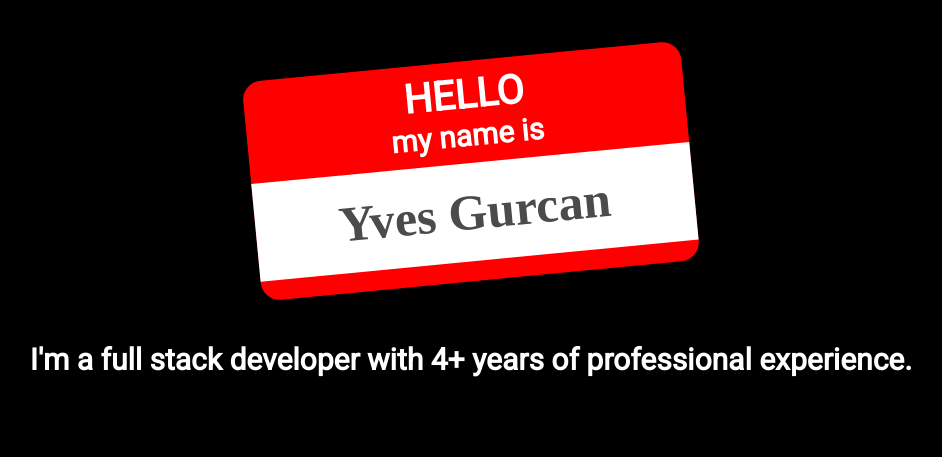
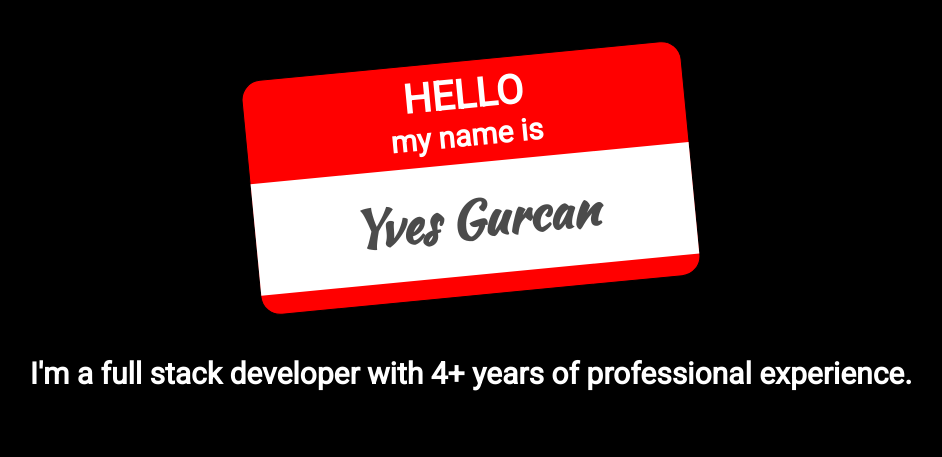
Before and after one commit to yvesgurcan/yvesgurcan.com-v4, a plain HTML site: page index.html in a window 1280 px wide. Shown: the top 457 px of the page, without its empty margins (169-1111 px from the left). Drawn offline with Linux system fonts and the light colour scheme; a web font is replaced by a local one.

Commit message:
Update index.css

```diff
--- a/index.css
+++ b/index.css
@@ -68,7 +68,7 @@ h1 :nth-child(3) {
   font-family: Permanent Marker;
   font-family: Great Vibes;
   font-family: Satisfy;
-  font-family: Shadows Into Light;
+  font-family: Kaushan Script;
 }
 
 h2 {
```
